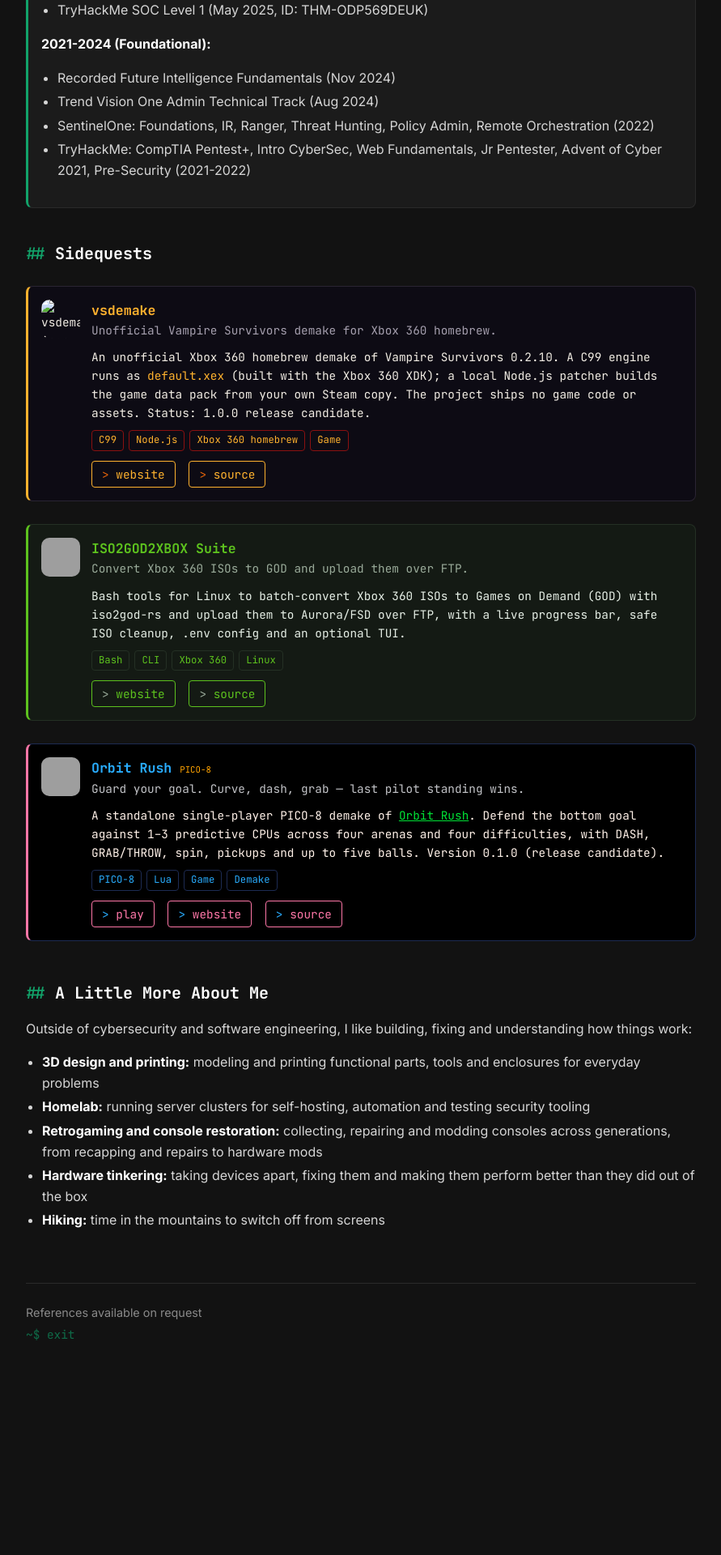
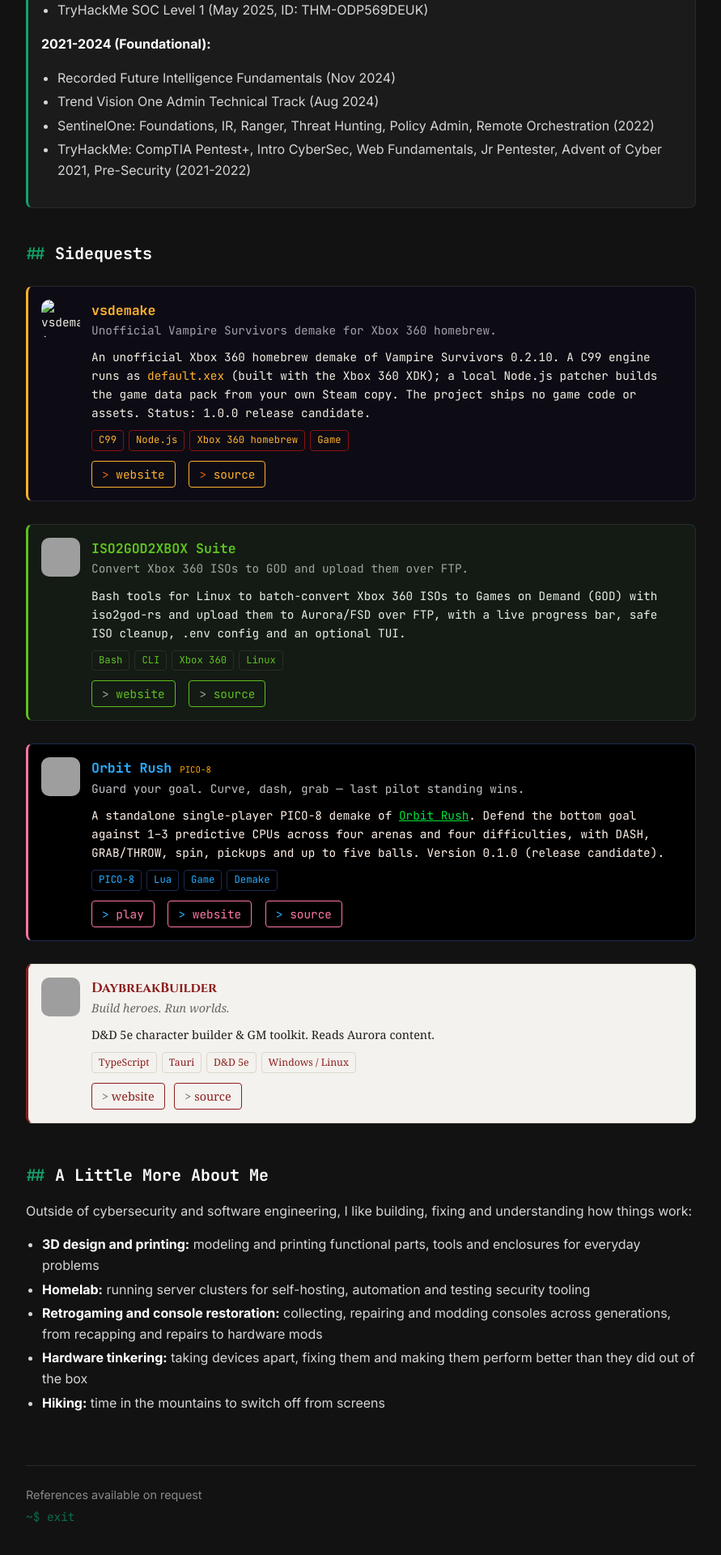
Before and after one commit to SpikeTheDragon40k/SpikeTheDragon40k.github.io, a Jekyll site: the page built from index.md, in a window 1280 px wide. Shown: the part 3631-5551 px from the top of the page at 81% size, without its empty margins (194-1085 px from the left). Built offline with Jekyll 4.4.1, drawn with Linux system fonts in a browser that asks for light colours; before the commit the page ends 5326 px from its top, so only the background shows below that.

Commit message:
add daybreak

```diff
--- a/_config.yml
+++ b/_config.yml
@@ -246,6 +246,23 @@ content:
             </div>
           </div>
 
+      - layout: top-middle
+        title: DaybreakBuilder
+        description: | # this will include new lines to allow paragraphs
+          <div class="tool-card tool-card--daybreak">
+            <img class="tool-card__logo" src="https://spikethedragon40k.github.io/DaybreakBuilder/logo.png" alt="DaybreakBuilder logo" width="48" height="48">
+            <div class="tool-card__body">
+              <span class="tool-card__name">DaybreakBuilder</span>
+              <span class="tool-card__tagline">Build heroes. Run worlds.</span>
+              <p class="tool-card__desc">D&amp;D 5e character builder &amp; GM toolkit. Reads Aurora content.</p>
+              <ul class="tool-card__tags"><li>TypeScript</li><li>Tauri</li><li>D&amp;D 5e</li><li>Windows / Linux</li></ul>
+              <div class="tool-card__links">
+                <a href="https://spikethedragon40k.github.io/DaybreakBuilder/">website</a>
+                <a href="https://github.com/SpikeTheDragon40k/DaybreakBuilder">source</a>
+              </div>
+            </div>
+          </div>
+
   - title: A Little More About Me
     layout: text
     content: |
--- a/_layouts/default.html
+++ b/_layouts/default.html
@@ -7,7 +7,7 @@
   <link rel="icon" href="{{ site.favicon | relative_url }}">
   <link rel="preconnect" href="https://fonts.googleapis.com">
   <link rel="preconnect" href="https://fonts.gstatic.com" crossorigin>
-  <link rel="stylesheet" href="https://fonts.googleapis.com/css2?family=Inter:wght@400;600;700&family=JetBrains+Mono:wght@400;700&display=swap">
+  <link rel="stylesheet" href="https://fonts.googleapis.com/css2?family=Cinzel:wght@600;700&family=Inter:wght@400;600;700&family=JetBrains+Mono:wght@400;700&display=swap">
   <link rel="stylesheet" href="https://cdnjs.cloudflare.com/ajax/libs/font-awesome/6.5.2/css/all.min.css">
   <link rel="stylesheet" href="{{ '/assets/main.css' | relative_url }}">
 </head>
--- a/assets/main.scss
+++ b/assets/main.scss
@@ -205,3 +205,23 @@ code { font-family: $mono; }
     &:hover { background: #ff77a8; color: #000000; }
   }
 }
+
+// DaybreakBuilder accent variant (parchment / D&D palette)
+.tool-card--daybreak {
+  background: #f4f2ee;
+  border-color: #ddd7cc;
+  border-left-color: #8b1e1e;
+  color: #1f1d1a;
+  font-family: Georgia, serif;
+
+  .tool-card__logo { border-radius: 10px; }
+  .tool-card__name { color: #8b1e1e; font-family: 'Cinzel', Georgia, serif; }
+  .tool-card__tagline { color: #6b665e; font-style: italic; }
+  .tool-card__desc { color: #1f1d1a; }
+  .tool-card__tags li { border-color: #ddd7cc; color: #8b1e1e; }
+  .tool-card__links a {
+    border-color: #8b1e1e; color: #8b1e1e;
+    &::before { color: #6b665e; }
+    &:hover { background: #8b1e1e; color: #f4f2ee; }
+  }
+}
```
